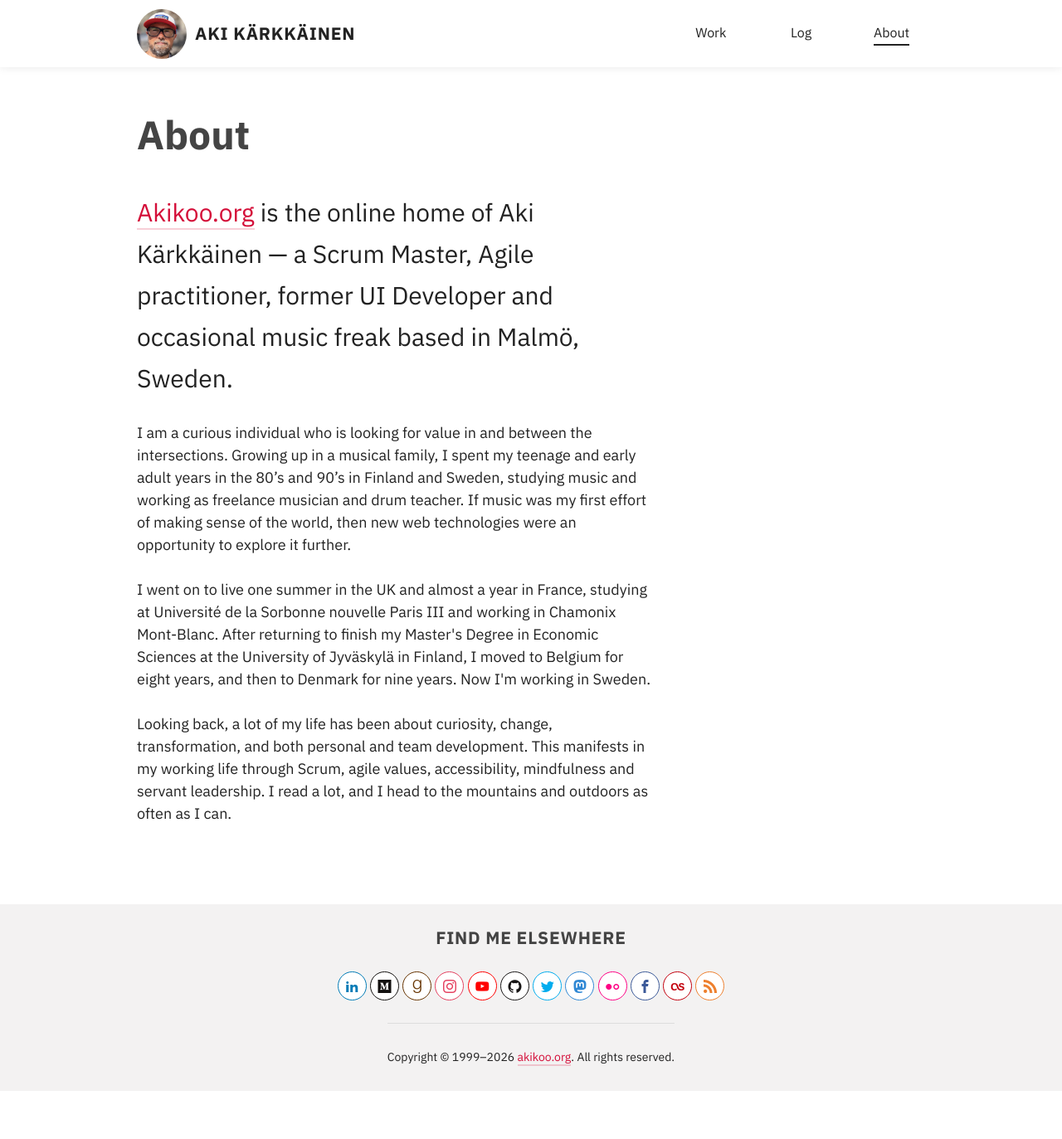
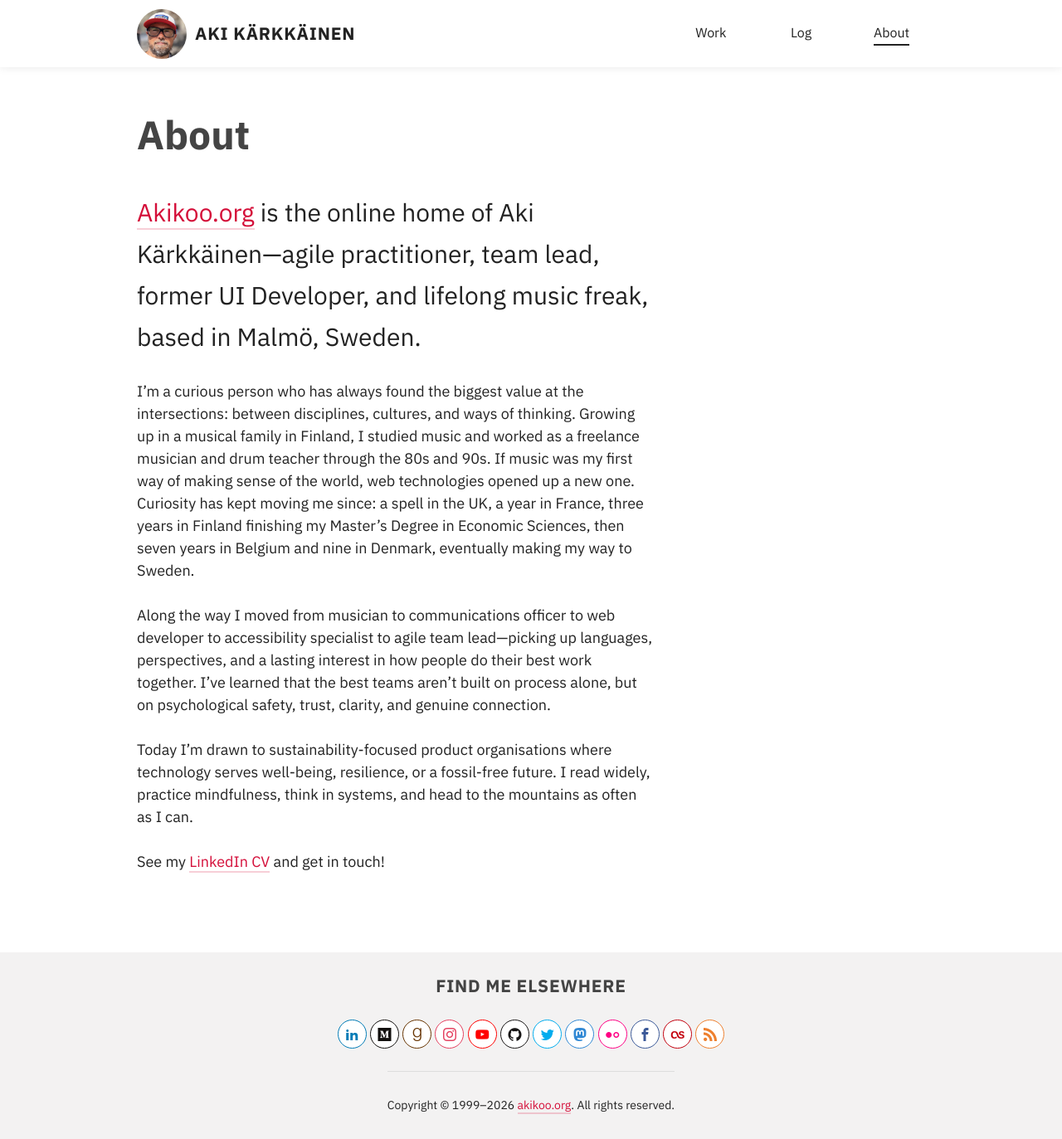
Before and after one commit to akikoo/akikoo.github.io, a Jekyll site: the page built from pages/about.html, in a window 1280 px wide and 1373 px high. Shown: the whole window at 83% size. Built offline with Jekyll 4.4.1, drawn with Linux system fonts in a browser that asks for light colours; some web fonts are replaced.

Commit message:
Adapt About page and intro text

```diff
--- a/_includes/aside.html
+++ b/_includes/aside.html
@@ -4,7 +4,7 @@
 
     <div class="faq">
       <h3 class="section-heading is-hidden">Quick facts</h3>
-      <p class="h-card vcard"><span class="lead">Hi! I’m <span class="p-name fn">Aki<span class="is-visuallyhidden">&nbsp;Kärkkäinen</span></span> — </span> a consulting <a href="https://www.scrum.org/user/405331" class="p-role role">Scrum Master</a> and agile practitioner helping teams create better <a href="/work/">digital services</a>. I currently live in <span class="p-adr adr"><span class="p-locality locality">Malmö</span>, <span class="p-country-name country-name">Sweden</span></span>.</p>
+      <p class="h-card vcard"><span class="lead">Hi! I’m <span class="p-name fn">Aki<span class="is-visuallyhidden">&nbsp;Kärkkäinen</span></span> — </span> an <a href="/about/" class="p-role role">agile practitioner</a> helping product teams and organisations do their <a href="/work/">best work</a> together. I currently live in <span class="p-adr adr"><span class="p-locality locality">Malmö</span>, <span class="p-country-name country-name">Sweden</span></span>.</p>
     </div>
 
     <div class="l-actions l-center-align">
--- a/pages/about.html
+++ b/pages/about.html
@@ -6,9 +6,10 @@ permalink: /about/
 
 <div class="l-row">
   <div class="l-cell l-cell-8">
-    <p class="vcard text-intro"><a class="url" rel="me" href="https://www.akikoo.org">Akikoo.org</a> is the online home of <span class="fn">Aki K&auml;rkk&auml;inen</span> — a <span class="role">Scrum Master</span>, Agile practitioner, former UI Developer and occasional music freak based in <span class="adr"><span class="locality">Malmö</span>, <span class="country-name">Sweden</span></span>.</p>
-    <p>I am a curious individual who is looking for value in and between the intersections. Growing up in a musical family, I spent my teenage and early adult years in the 80’s and 90’s in Finland and Sweden, studying music and working as freelance musician and drum teacher. If music was my first effort of making sense of the world, then new web technologies were an opportunity to explore it further.</p>
-    <p>I went on to live one summer in the UK and almost a year in France, studying at Université de la Sorbonne nouvelle Paris III and working in Chamonix Mont-Blanc. After returning to finish my Master's Degree in Economic Sciences at the University of Jyväskylä in Finland, I moved to Belgium for eight years, and then to Denmark for nine years. Now I'm working in Sweden.</p>
-    <p>Looking back, a lot of my life has been about curiosity, change, transformation, and both personal and team development. This manifests in my working life through Scrum, agile values, accessibility, mindfulness and servant leadership. I read a lot, and I head to the mountains and outdoors as often as I can.</p>
+    <p class="vcard text-intro"><a class="url" rel="me" href="https://www.akikoo.org">Akikoo.org</a> is the online home of <span class="fn">Aki Kärkkäinen</span>—<span class="role">agile practitioner</span>, team lead, former UI Developer, and lifelong music freak, based in <span class="adr"><span class="locality">Malmö</span>, <span class="country-name">Sweden</span></span>.</p>
+    <p>I’m a curious person who has always found the biggest value at the intersections: between disciplines, cultures, and ways of thinking. Growing up in a musical family in Finland, I studied music and worked as a freelance musician and drum teacher through the 80s and 90s. If music was my first way of making sense of the world, web technologies opened up a new one. Curiosity has kept moving me since: a spell in the UK, a year in France, three years in Finland finishing my Master’s Degree in Economic Sciences, then seven years in Belgium and nine in Denmark, eventually making my way to Sweden.</p>
+    <p>Along the way I moved from musician to communications officer to web developer to accessibility specialist to agile team lead—picking up languages, perspectives, and a lasting interest in how people do their best work together. I’ve learned that the best teams aren’t built on process alone, but on psychological safety, trust, clarity, and genuine connection.</p>
+    <p>Today I’m drawn to sustainability-focused product organisations where technology serves well-being, resilience, or a fossil-free future. I read widely, practice mindfulness, think in systems, and head to the mountains as often as I can.</p>
+    <p>See my <a href="https://www.linkedin.com/in/akikoo">LinkedIn CV</a> and get in touch!</p>
   </div>
 </div>
```
